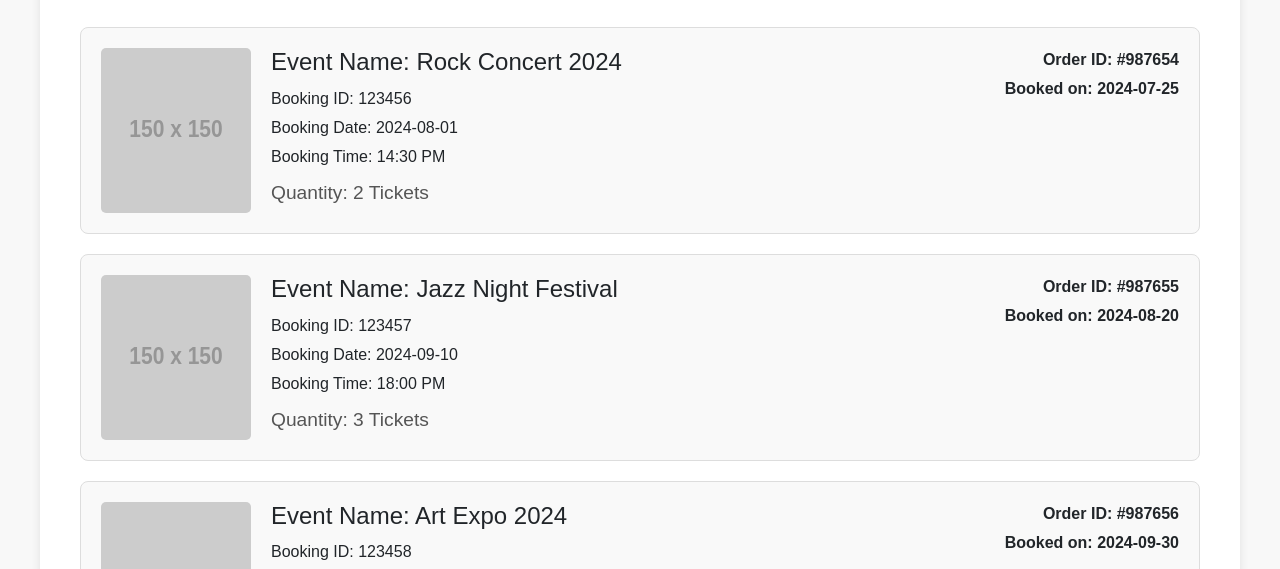
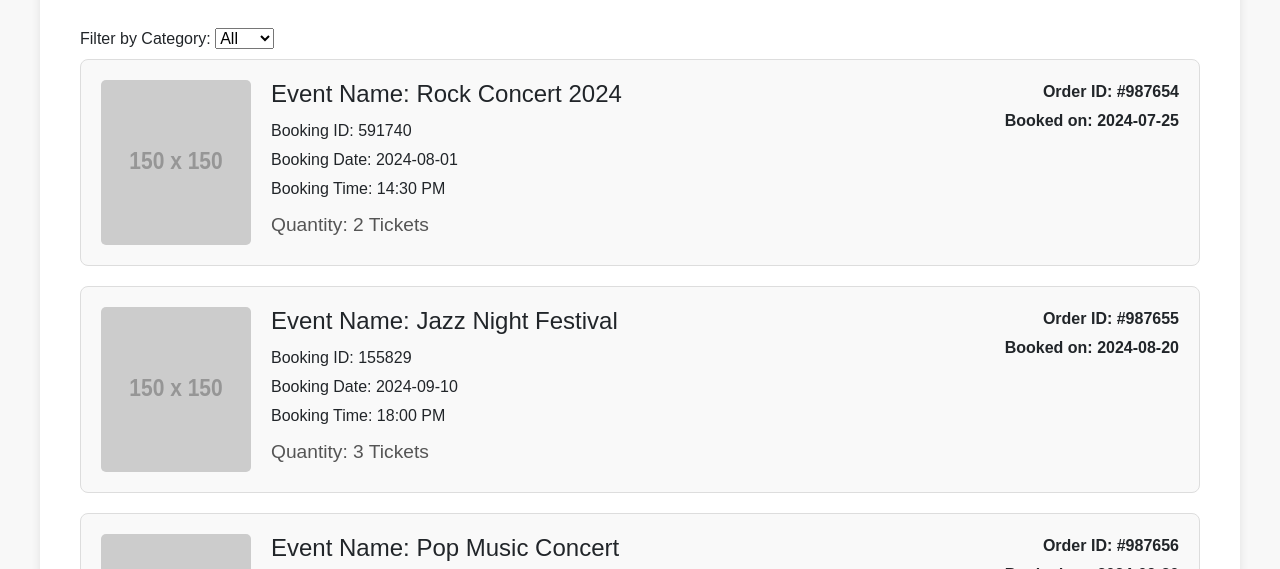
Before and after one commit to justinminlee/IAB207_a2, a plain HTML site: page bookTicket.html in a window 1280 px wide. Shown: the part 227-796 px from the top of the page. Drawn offline with nearby package versions, Linux system fonts and the light colour scheme; files that its build step writes are made by us from their sources; placeholder pictures from the web are drawn by us; files whose address does not match are found by name.

Commit message:
Need to adjust all of them

```diff
--- a/bookTicket.html
+++ b/bookTicket.html
@@ -23,13 +23,23 @@
 
     <div class="container">
         <h2>Your Booking History</h2>
+        <div class="filter-section">
+          <form>
+              <label for="category">Filter by Category:</label>
+              <select id="categoryFilter">
+                  <option value="all">All</option>
+                  <option value="rock">Rock</option>
+                  <option value="pop">Pop</option>
+                  <option value="jazz">Jazz</option>
+              </select>
+          </form>
+      </div>
 
-        <!-- Booking 1 -->
         <div class="booking-item">
             <img src="https://via.placeholder.com/150" alt="Event Image">
             <div class="booking-info">
                 <h4>Event Name: Rock Concert 2024</h4>
-                <p>Booking ID: 123456</p>
+                <p>Booking ID: 591740</p>
                 <p>Booking Date: 2024-08-01</p>
                 <p>Booking Time: 14:30 PM</p>
                 <p class="booking-quantity">Quantity: 2 Tickets</p>
@@ -40,12 +50,11 @@
             </div>
         </div>
 
-        <!-- Booking 2 -->
         <div class="booking-item">
             <img src="https://via.placeholder.com/150" alt="Event Image">
             <div class="booking-info">
                 <h4>Event Name: Jazz Night Festival</h4>
-                <p>Booking ID: 123457</p>
+                <p>Booking ID: 155829</p>
                 <p>Booking Date: 2024-09-10</p>
                 <p>Booking Time: 18:00 PM</p>
                 <p class="booking-quantity">Quantity: 3 Tickets</p>
@@ -56,12 +65,11 @@
             </div>
         </div>
 
-        <!-- Booking 3 -->
         <div class="booking-item">
             <img src="https://via.placeholder.com/150" alt="Event Image">
             <div class="booking-info">
-                <h4>Event Name: Art Expo 2024</h4>
-                <p>Booking ID: 123458</p>
+                <h4>Event Name: Pop Music Concert</h4>
+                <p>Booking ID: 104958</p>
                 <p>Booking Date: 2024-10-15</p>
                 <p>Booking Time: 09:00 AM</p>
                 <p class="booking-quantity">Quantity: 1 Ticket</p>
```
